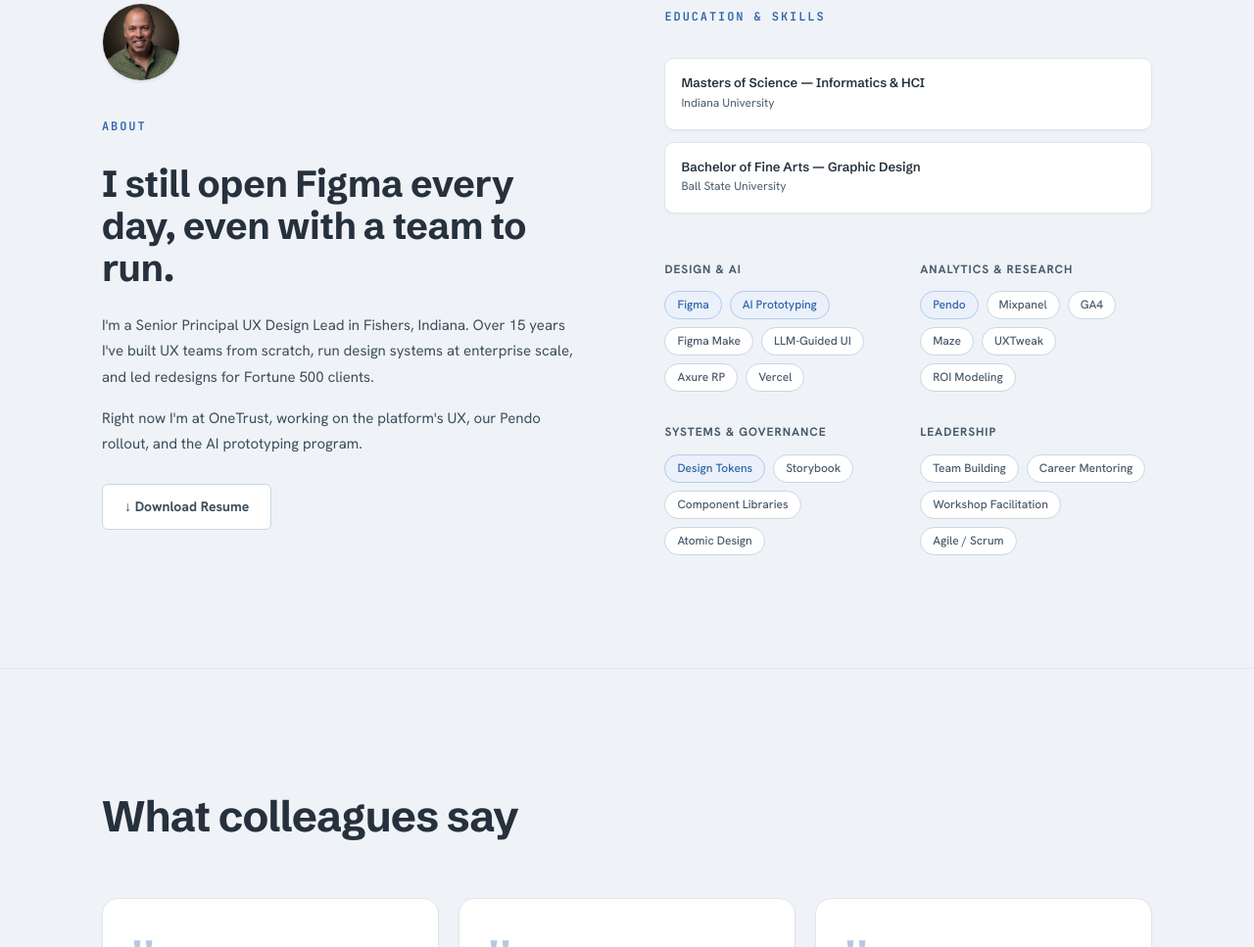
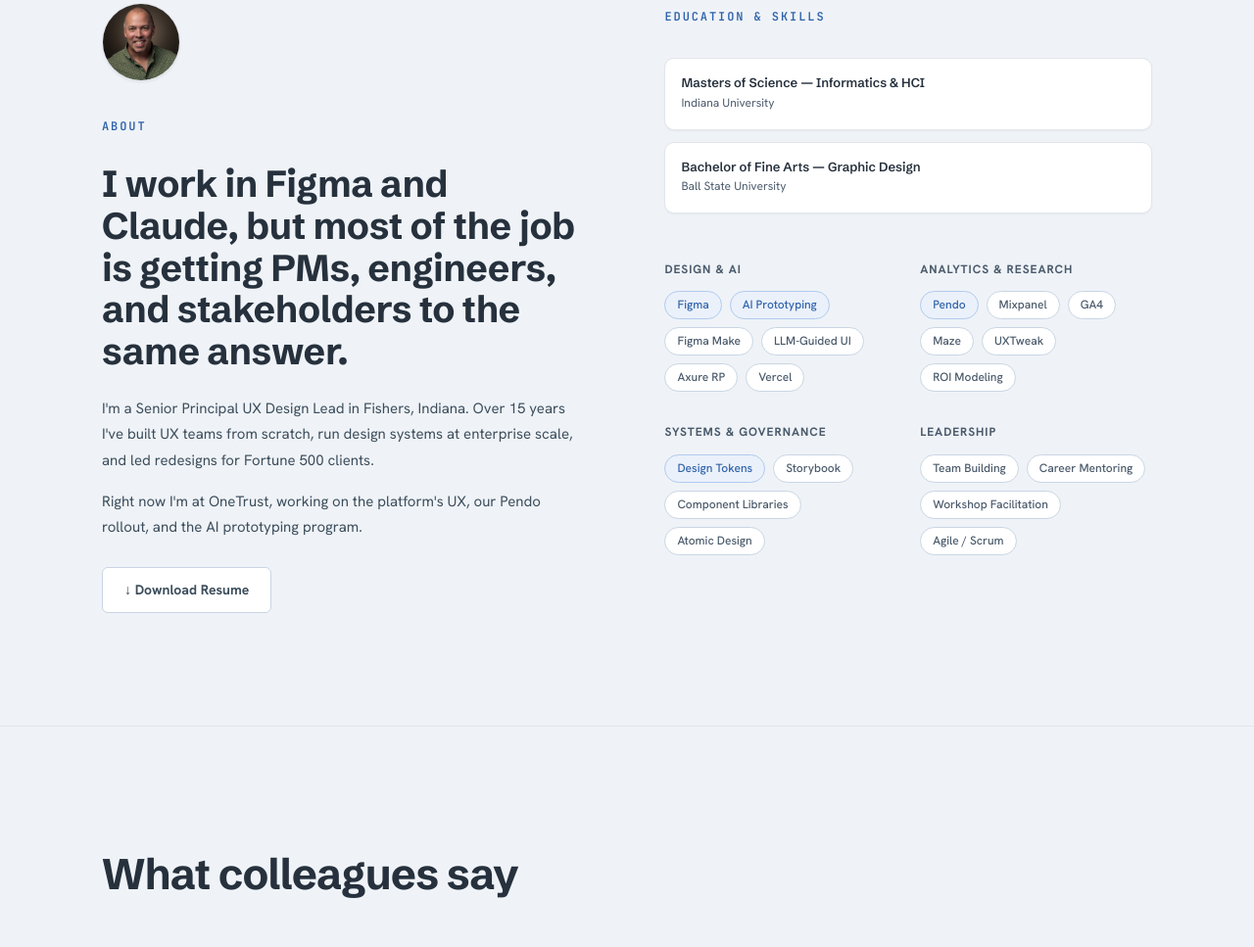
Before and after one commit to KCMarshall-66/kcmarshall-portfolio, a plain HTML site: page index.html in a window 1280 px wide. Shown: the part 2270-3237 px from the top of the page at 98% size. Drawn offline with Linux system fonts and the light colour scheme.

Commit message:
Update About heading to reflect cross-team, AI-assisted work
Co-Authored-By: Claude Opus 5.5 <noreply@anthropic.com>

```diff
--- a/index.html
+++ b/index.html
@@ -872,7 +872,7 @@ a { text-decoration: none; color: inherit; }
           <img src="/assets/images/profile.jpg" alt="KC Marshall" />
         </div>
         <div class="eyebrow eyebrow--no-rule" style="margin-bottom:var(--space-3)">About</div>
-        <h2 class="about__heading">I still open Figma every day, even with a team to run.</h2>
+        <h2 class="about__heading">I work in Figma and Claude, but most of the job is getting PMs, engineers, and stakeholders to the same answer.</h2>
         <div>
           <p class="about__body">I'm a Senior Principal UX Design Lead in Fishers, Indiana. Over 15 years I've built UX teams from scratch, run design systems at enterprise scale, and led redesigns for Fortune 500 clients.</p>
           <p class="about__body">Right now I'm at OneTrust, working on the platform's UX, our Pendo rollout, and the AI prototyping program.</p>
```
